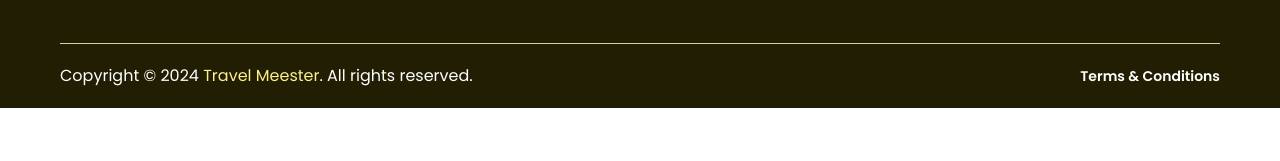
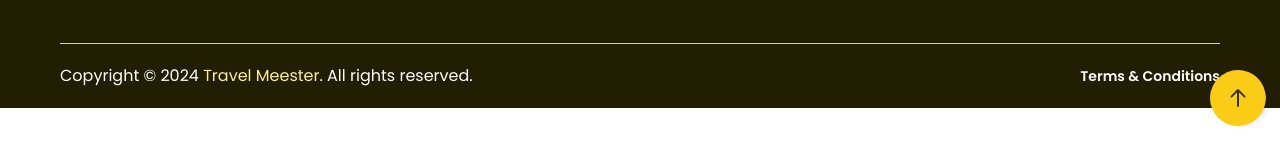
Before and after one commit to amanullhazoha/rate-hawk, a Next.js app: page /search-hotel in a window 1280 px wide. Shown: the part 654-815 px from the top of the page. Built offline with nearby package versions, Linux system fonts and the light colour scheme; no server answers.

Commit message:
scrolling issue solve

```diff
--- a/src/app/layout.tsx
+++ b/src/app/layout.tsx
@@ -9,6 +9,7 @@ import "react-toastify/dist/ReactToastify.css";
 import "react-multi-carousel/lib/styles.css";
 import "react-date-range/dist/styles.css";
 import "react-date-range/dist/theme/default.css";
+import ArrowIcon from "@/assets/icons/ArrowIcon";
 
 const inter = Inter({ subsets: ["latin"] });
 
@@ -17,12 +18,23 @@ export default function RootLayout({
 }: Readonly<{
   children: React.ReactNode;
 }>) {
+  const scrollToTop = () => {
+    window.scrollTo({ top: 0, behavior: "smooth" });
+  };
+
   return (
     <html lang="en">
       <Provider store={store}>
         <body className={inter.className}>
           {children}
           <ToastContainer style={{ zIndex: "10000000000" }} />
+
+          <button
+            onClick={scrollToTop}
+            className="sticky left-[calc(100%-70px)] bottom-5 z-[10000000000] bg-yellow-400 px-3 py-3 rounded-full shadow-md rotate-[270deg]"
+          >
+            <ArrowIcon />
+          </button>
         </body>
       </Provider>
     </html>
--- a/src/components/calender/RangeCalender.tsx
+++ b/src/components/calender/RangeCalender.tsx
@@ -25,7 +25,7 @@ const RangeCalender = ({
 
     setTimeout(() => {
       handleDateRange([item.selection]);
-    }, 1000);
+    }, 1500);
   };
 
   useEffect(() => {
--- a/src/components/section/SearchSection.tsx
+++ b/src/components/section/SearchSection.tsx
@@ -85,6 +85,7 @@ const SearchSection = () => {
     }
 
     setSelectDate(dates);
+    setOpenCalender(false);
   };
 
   const handleChildren = (item: any) => {
```
